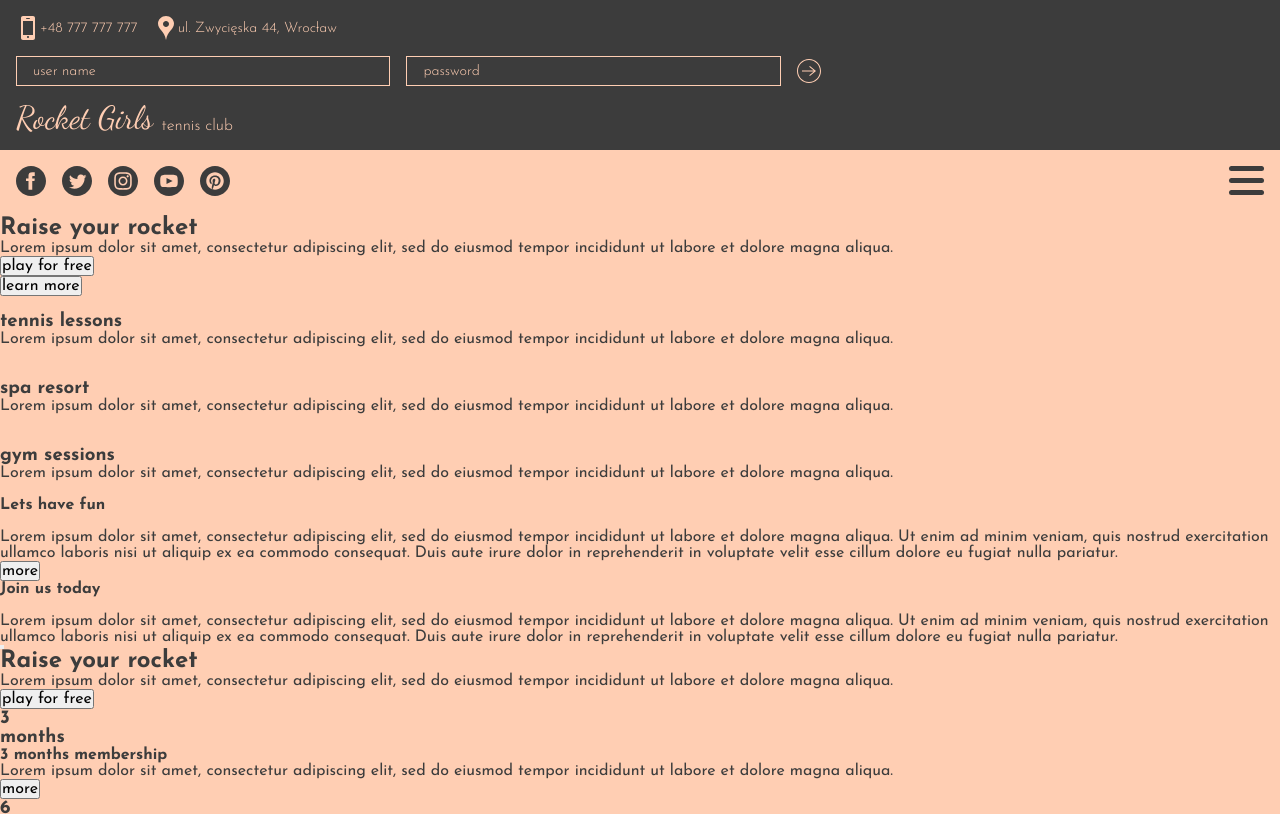
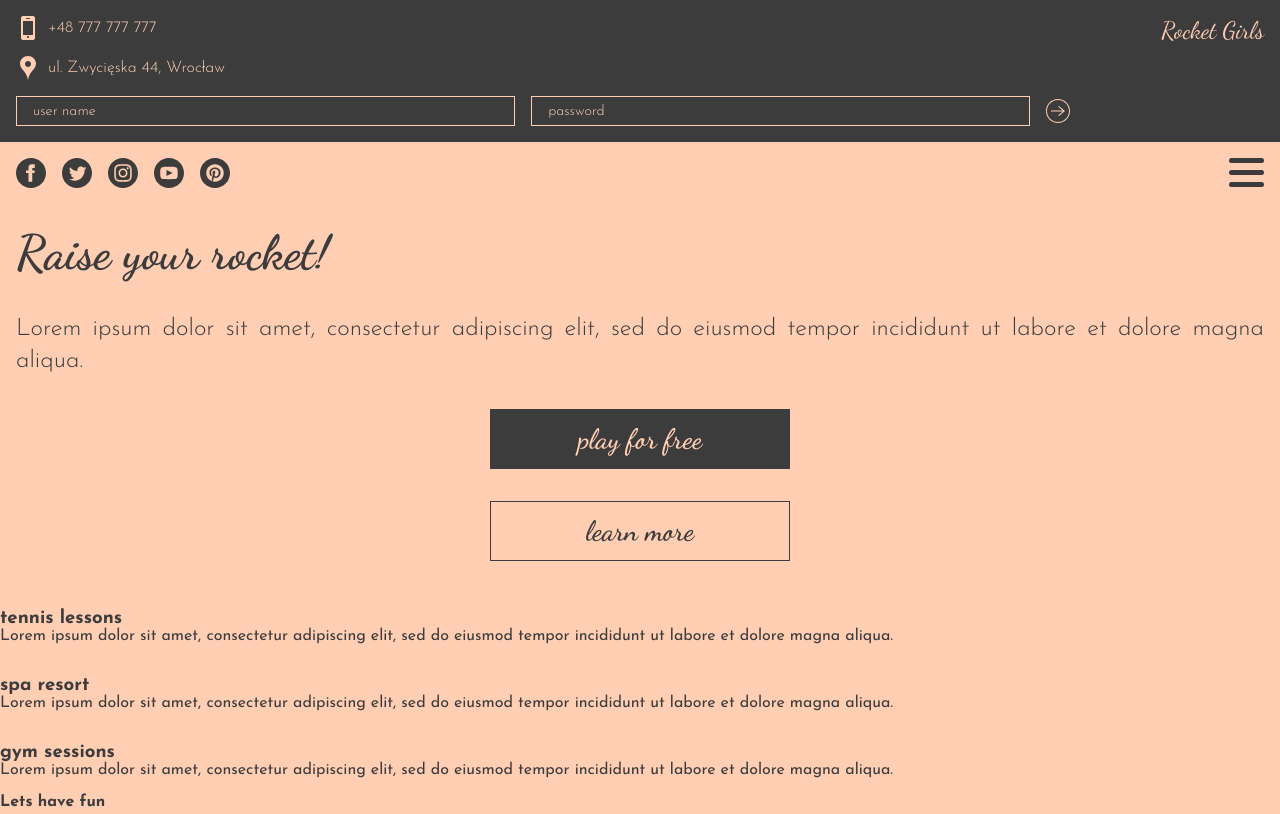
Before and after one commit to przemekstanisz/tenis-club, a plain HTML site: page index.html in a window 1280 px wide. Shown: the top 814 px of the page. Drawn offline with Linux system fonts and the light colour scheme.

Commit message:
header and cta modifications

```diff
--- a/index.html
+++ b/index.html
@@ -14,20 +14,21 @@
         <header class="nav-bar">
             <div class="nav_top">
                 <div class="nav_contact">
-                    <img src="images/contact-phone.svg" alt="" class="nav_contact_img">
-                    <p class="nav_contact_text">+48 777 777 777</p>
-                    <img src="images/contact-location.svg" alt="" class="nav_contact_img">
-                    <p class="nav_contact_text">ul. Zwycięska 44, Wrocław</p>
+                    <div class="contact_element">
+                        <img src="images/contact-phone.svg" alt="" class="nav_contact_img">
+                        <p class="nav_contact_text">+48 777 777 777</p>
+                    </div>
+                    <div class="contact_element">
+                        <img src="images/contact-location.svg" alt="" class="nav_contact_img">
+                        <p class="nav_contact_text">ul. Zwycięska 44, Wrocław</p>
+                    </div>
                 </div>
-                <div class="nav_sign-in">
+                <h1 class="nav_title">Rocket Girls</h1>
+            </div>
+            <div class="nav_sign-in">
                 <button class="nav_sign-in_btn">user name</button>
                 <button class="nav_sign-in_btn">password</button>
                 <img src="images/sign-in-arrow.svg" alt="" class="nav_sign-in_img">
-                </div>
-            </div>
-            <div class="nav_title">
-                <h1 class="nav_title-main">Rocket Girls&nbsp;</h1>
-                <h2 class="nav_subtitle">tennis club</h2>
             </div>
             <div class="nav_bottom">
                 <div class="nav_bottom_social">
@@ -53,7 +54,7 @@
                         <a class="menu_link" href="#home"><li class="menu_item">home</li></a>
                         <a class="menu_link" href="#features"><li class="menu_item">features</li></a>
                         <a class="menu_link" href="#offer"><li class="menu_item">offer</li></a>
-                        <a class="menu_link" href="#about is"><li class="menu_item">about is</li></a>
+                        <a class="menu_link" href="#about is"><li class="menu_item">about us</li></a>
                         <a class="menu_link" href="#membership"><li class="menu_item">membership</li></a>
                         <a class="menu_link" href="#recomendation"><li class="menu_item">recomendation</li></a>
                         <a class="menu_link" href="#contact"><li class="menu_item">contact</li></a>
@@ -65,7 +66,7 @@
 
         <div class="cta">
             <div class="cta_content">
-                <h2 class="cta_title">Raise your rocket</h2>
+                <h2 class="cta_title">Raise your rocket!</h2>
                 <p class="cta_text">Lorem ipsum dolor sit amet, consectetur adipiscing elit, sed do eiusmod tempor incididunt ut labore et dolore magna aliqua.</p>
             </div>
             <div class="cta_btn-container">
--- a/styles.css
+++ b/styles.css
@@ -40,27 +40,31 @@ image {
 
 .nav_top {
     display: flex;
-    flex-direction: column;
-    align-items: left;
+    justify-content: space-between;
     background-color: var(--primary-dark);
     color: var(--primary-light);
+    padding: 1rem 1rem 0 1rem;
 }
 
 .nav_contact {
     display: flex;
+    flex-direction: column;
+}
+.contact_element {
+    display: flex;
     align-items: center;
-    padding: 1rem;
+    margin: 0 0 1rem 0;
 }
 
 .nav_contact_text {
-    font-size: .9rem;
     font-weight: 300;
-    margin: 0 1rem 0 0;
+    margin: 0 0 0 .5rem;
 }
 
 .nav_sign-in {
     display: flex;
-    padding: 0 1rem;
+    background-color: var(--primary-dark);
+    padding: 0 1rem 1rem 1rem;
 }
 
 .nav_sign-in_btn {
@@ -68,7 +72,8 @@ image {
     color: var(--primary-light);
     font-weight: 300;
     text-align: left;
-    width: 30%;
+    width: 40%;
+    min-width: 100px;
     height: 30px;
     background-color: transparent;
     border: 1px solid var(--primary-light);
@@ -77,18 +82,9 @@ image {
 }
 
 .nav_title {
-    display: flex;
-    align-items: flex-end;
-    background-color: var(--primary-dark);
-    color: var(--primary-light);
-    padding: 1rem;
-}
-
-.nav_title-main {
     font-family: var(--title-ff);
-    font-size: 2rem;
+    font-size: 1.5rem;
     font-weight: 400;
-    line-height: 2rem;
 }
 
 .nav_subtitle {
@@ -99,6 +95,7 @@ image {
 .nav_bottom {
     display: flex;
     padding: 1rem;
+    margin: 0 0 1rem 0;
 }
 
 .nav_bottom_link {
@@ -128,8 +125,8 @@ image {
                         }
 
                         .menu_link {
-                            font-family: 'Dancing Script', cursive;
-                            font-size: 1.5rem;
+                            font-family: 'Josefin Sans', sans-serif;
+                            font-size: 1.25rem;
                             color: var(--primary-dark);
                             clear: right;
                             text-decoration: none;
@@ -171,3 +168,53 @@ image {
                         #toggle:checked + .menu_list {
                             display: block;
                         }
+
+.cta {
+    margin: 0 1rem;
+    display: flex;
+    flex-direction: column;
+}
+
+.cta_title {
+    font-family: var(--title-ff);
+    font-size: 3rem;
+    font-weight: 900;
+    margin: 0 0 2rem 0;
+}
+
+.cta_text{
+    font-size: 1.5rem;
+    font-weight: 300;
+    text-align: justify;
+    line-height: 2rem;
+    margin: 0 0 2rem 0;
+}
+
+.cta_btn-container {
+    display: flex;
+    flex-direction: column;
+    align-items: center;
+}
+
+.cta_btn-action,
+.cta_btn-more {
+    width: 100%;
+    max-width: 300px;
+    height: 60px;
+    font-family: var(--title-ff);
+    font-size: 1.75rem;
+    font-weight: 600;
+    background-color: transparent;
+    border: none;
+    margin: 0 0 2rem 0;
+}
+
+.cta_btn-action {
+    color: var(--primary-light);
+    background-color: var(--primary-dark);
+}
+
+.cta_btn-more {
+    color: var(--primary-dark);
+    border: 1px solid var(--primary-dark)
+}
```
